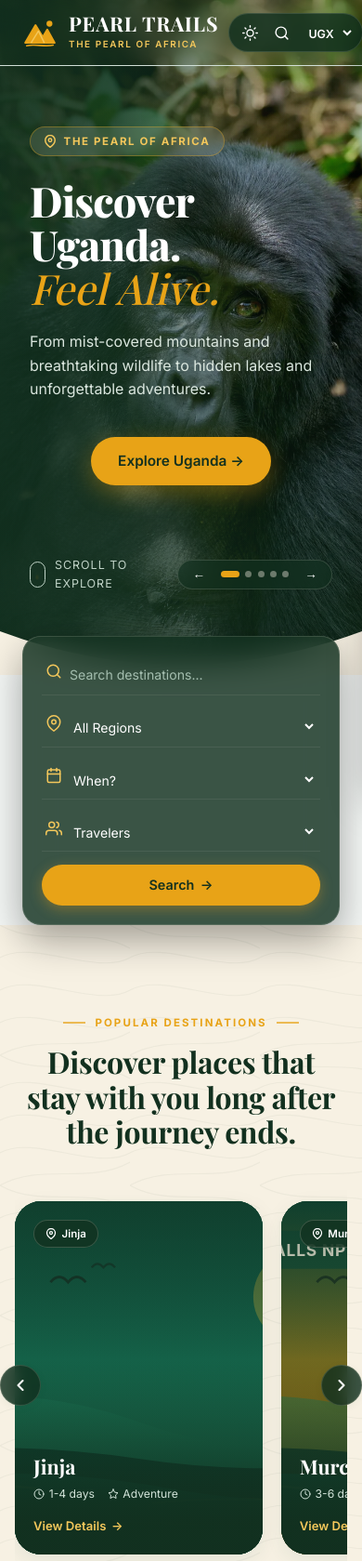
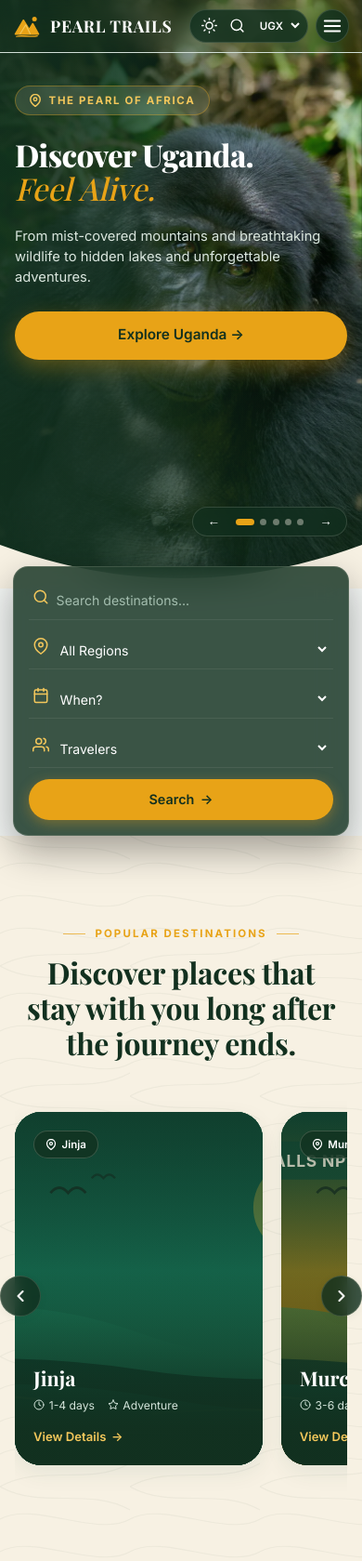
Before and after one commit to Raynel-dotcom/pearl-trails, a Laravel app: page / in a window 390 px wide. Shown: the top 1679 px of the page at 93% size. Run offline with Laravel 12, Linux system fonts and the light colour scheme; data comes from the database, SQL or seed files in the repository; some web fonts are replaced.

Commit message:
fix: resolve navbar Plan Your Trip clipping and polish mobile navigation and hero layout across all devices

```diff
--- a/public/css/header-footer.css
+++ b/public/css/header-footer.css
@@ -9,16 +9,17 @@
   left: 0;
   right: 0;
   z-index: 1000;
-  padding: 0.9rem 1.5rem;
+  padding: 0.8rem 1.25rem;
   transition: background-color 0.35s ease, padding 0.3s ease, box-shadow 0.35s ease;
   background: transparent;
+  box-sizing: border-box;
 }
 
 /* On internal pages, header is always solid dark green to prevent glitching backgrounds */
 .is-internal-page .site-header,
 .site-header.scrolled {
   background: var(--forest) !important;
-  padding: 0.75rem 1.5rem;
+  padding: 0.65rem 1.25rem;
   box-shadow: 0 4px 20px rgba(0, 0, 0, 0.25);
   border-bottom: 1px solid rgba(247, 241, 227, 0.08);
 }
@@ -37,20 +38,21 @@
 }
 
 .header-container {
-  max-width: 1400px;
+  max-width: 1440px;
   width: 100%;
   margin: 0 auto;
   display: flex;
   align-items: center;
   justify-content: space-between;
-  gap: 0.65rem;
+  gap: 0.5rem;
+  box-sizing: border-box;
 }
 
 /* --- Brand Logo --- */
 .brand-link {
   display: flex;
   align-items: center;
-  gap: 0.75rem;
+  gap: 0.65rem;
   text-decoration: none;
   color: var(--white);
   transition: transform 0.2s ease, opacity 0.2s ease;
@@ -62,8 +64,8 @@
 }
 
 .brand-icon-svg {
-  width: 38px;
-  height: 38px;
+  width: 36px;
+  height: 36px;
   fill: var(--gold);
   flex-shrink: 0;
 }
@@ -75,7 +77,7 @@
 
 .brand-name {
   font-family: var(--font-serif);
-  font-size: 1.35rem;
+  font-size: 1.25rem;
   font-weight: 700;
   letter-spacing: 0.04em;
   line-height: 1.1;
@@ -85,9 +87,9 @@
 
 .brand-tagline {
   font-family: var(--font-sans);
-  font-size: 0.62rem;
+  font-size: 0.6rem;
   font-weight: 600;
-  letter-spacing: 0.16em;
+  letter-spacing: 0.14em;
   color: var(--gold-soft);
   text-transform: uppercase;
   margin-top: 2px;
@@ -311,34 +314,31 @@
   align-items: center;
   justify-content: center;
   cursor: pointer;
+  flex-shrink: 0;
+  transition: background 0.2s ease, transform 0.2s ease;
+}
+
+.hamburger-toggle-btn:hover {
+  background: rgba(247, 241, 227, 0.15);
+  transform: scale(1.04);
 }
 
 /* --- Mobile Drawer Menu --- */
-.mobile-nav-drawer {
-  display: none;
-}
-
-@media (max-width: 1180px) {
-  .glass-nav-pill {
-    display: none;
-  }
-  .hamburger-toggle-btn {
-    display: inline-flex;
-  }
-
 .mobile-nav-drawer {
   display: block;
   position: fixed;
   top: 0;
   right: -100%;
   width: 100%;
-    max-width: 380px;
+  max-width: min(380px, 86vw);
   height: 100vh;
+  height: 100dvh;
   background: var(--forest);
   border-left: 1px solid var(--glass-border);
   z-index: 1100;
-    padding: 1.5rem;
+  padding: 1.25rem 1.25rem 2rem;
   overflow-y: auto;
+  -webkit-overflow-scrolling: touch;
   transition: right 0.35s cubic-bezier(0.16, 1, 0.3, 1);
   box-shadow: var(--shadow-glass);
 }
@@ -427,13 +433,114 @@
   display: none;
   position: fixed;
   inset: 0;
-    background: rgba(0, 0, 0, 0.6);
+  background: rgba(0, 0, 0, 0.65);
   backdrop-filter: blur(4px);
+  -webkit-backdrop-filter: blur(4px);
   z-index: 1090;
 }
 
 .drawer-backdrop.open {
   display: block;
+}
+
+/* ==========================================================================
+   RESPONSIVE NAVBAR BREAKPOINTS (Prevent Clipping on All Screens)
+   ========================================================================== */
+
+/* Compact Desktop (1240px to 1380px): Tighten padding and hide tagline so Plan Your Trip button NEVER overflows */
+@media (max-width: 1380px) and (min-width: 1241px) {
+  .brand-tagline {
+    display: none;
+  }
+  .glass-nav-pill {
+    padding: 0.22rem 0.35rem;
+    gap: 0.08rem;
+  }
+  .nav-link-btn {
+    padding: 0.28rem 0.42rem;
+    font-size: 0.76rem;
+  }
+  .btn-gold-pill {
+    padding: 0.4rem 0.72rem;
+    font-size: 0.76rem;
+  }
+}
+
+/* Tablet & Compact Breakpoint (<= 1240px): Switch to mobile drawer to prevent ANY collision */
+@media (max-width: 1240px) {
+  .glass-nav-pill {
+    display: none;
+  }
+  .hamburger-toggle-btn {
+    display: inline-flex;
+  }
+}
+
+/* Tablets (769px to 1240px): Show compact "Plan Trip" button with hamburger */
+@media (max-width: 1240px) and (min-width: 769px) {
+  .btn-gold-pill {
+    padding: 0.4rem 0.75rem;
+    font-size: 0.78rem;
+  }
+}
+
+/* Mobile Devices (<= 768px):
+   Hide .btn-gold-pill in sticky header to keep header perfectly proportional.
+   (The full-width gold button is right inside the drawer and in page flows)
+*/
+@media (max-width: 768px) {
+  .site-header {
+    padding: 0.6rem 0.85rem;
+  }
+  .header-container {
+    gap: 0.35rem;
+  }
+  .brand-tagline {
+    display: none;
+  }
+  .brand-icon-svg {
+    width: 30px;
+    height: 30px;
+  }
+  .brand-name {
+    font-size: 1.1rem;
+  }
+  .header-actions-right .btn-gold-pill {
+    display: none !important;
+  }
+  .action-pill-group {
+    padding: 0.2rem 0.35rem;
+    gap: 0.15rem;
+  }
+  .icon-btn {
+    width: 28px;
+    height: 28px;
+  }
+  .currency-select-inline {
+    font-size: 0.72rem;
+    padding: 0.15rem 0.25rem;
+  }
+  .hamburger-toggle-btn {
+    width: 36px;
+    height: 36px;
+  }
+}
+
+/* Extra small mobile phones (<= 380px) */
+@media (max-width: 380px) {
+  .site-header {
+    padding: 0.5rem 0.65rem;
+  }
+  .brand-name {
+    font-size: 1rem;
+    letter-spacing: 0.02em;
+  }
+  .brand-icon-svg {
+    width: 26px;
+    height: 26px;
+  }
+  .action-pill-group .icon-btn:not(#headerThemeToggle) {
+    display: none;
   }
 }
 
--- a/public/css/home-hero.css
+++ b/public/css/home-hero.css
@@ -407,24 +407,69 @@
   transform: translateY(-1px);
 }
 
-/* Search Bar Responsive */
+/* Search Bar & Hero Responsive for Mobile & Tablet Devices */
 @media (max-width: 960px) {
+  .hero-editorial-section {
+    padding: 6.75rem 1.25rem 4rem;
+    min-height: 75vh;
+  }
+  .hero-footer-bar {
+    margin-top: 2rem;
+  }
+  .hero-scroll-indicator {
+    display: none;
+  }
+  .hero-slide-controls {
+    margin-left: auto;
+  }
   .floating-search-card {
     border-radius: var(--radius-lg);
-    padding: 1.25rem;
+    padding: 1.15rem;
   }
   .search-form-row {
     flex-direction: column;
-    gap: 0.85rem;
+    gap: 0.75rem;
   }
   .search-field-col {
     width: 100%;
     border-right: none;
     border-bottom: 1px solid rgba(247, 241, 227, 0.08);
-    padding: 0.5rem 0.25rem;
+    padding: 0.45rem 0.25rem;
   }
   .btn-search-submit {
     width: 100%;
     padding: 0.85rem;
   }
 }
+
+@media (max-width: 580px) {
+  .hero-editorial-section {
+    padding: 5.75rem 1rem 3.5rem;
+  }
+  .hero-headline {
+    font-size: clamp(2rem, 8.5vw, 2.75rem);
+    line-height: 1.1;
+  }
+  .hero-subtext {
+    font-size: 0.92rem;
+    line-height: 1.5;
+    margin-bottom: 1.6rem;
+  }
+  .hero-cta-group {
+    flex-direction: column;
+    align-items: stretch;
+    width: 100%;
+  }
+  .btn-hero-primary {
+    width: 100%;
+    justify-content: center;
+  }
+  .floating-search-container {
+    margin: -24px auto 0;
+    padding: 0 0.85rem;
+  }
+  .floating-search-card {
+    padding: 1rem;
+    border-radius: 1rem;
+  }
+}
```
Also changed, not shown: other parts of public/css/header-footer.css (+24 -17 lines). Lines whose indentation alone changed are shown as unchanged.
